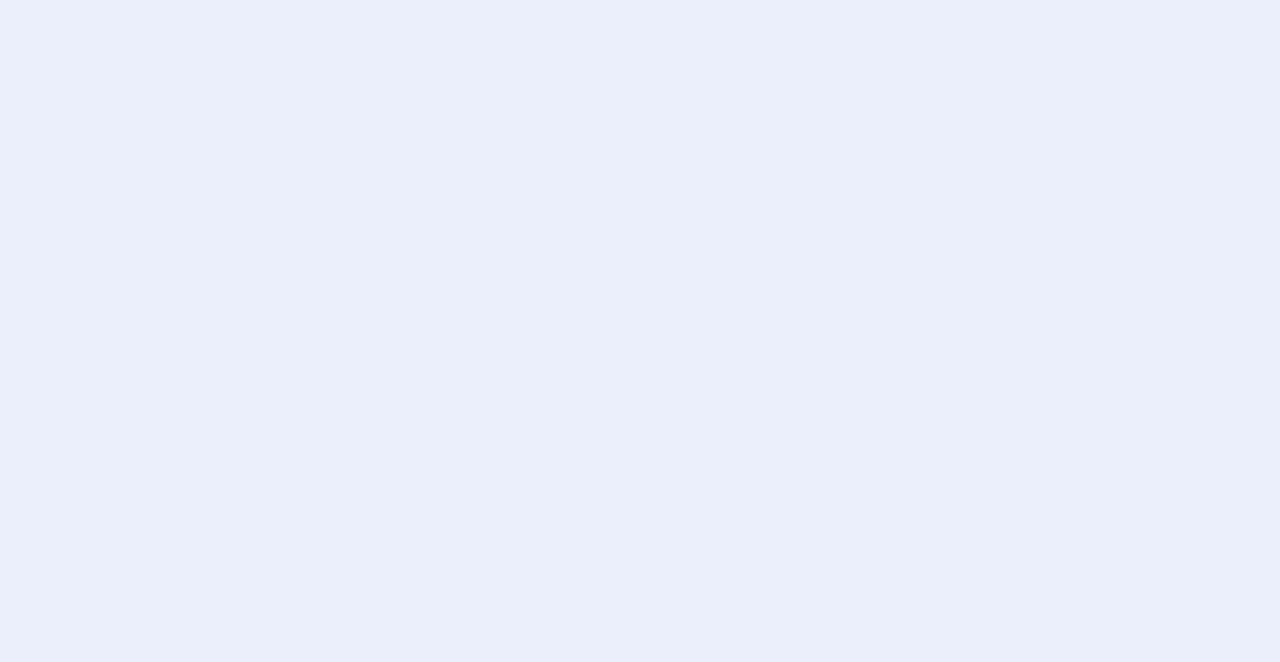
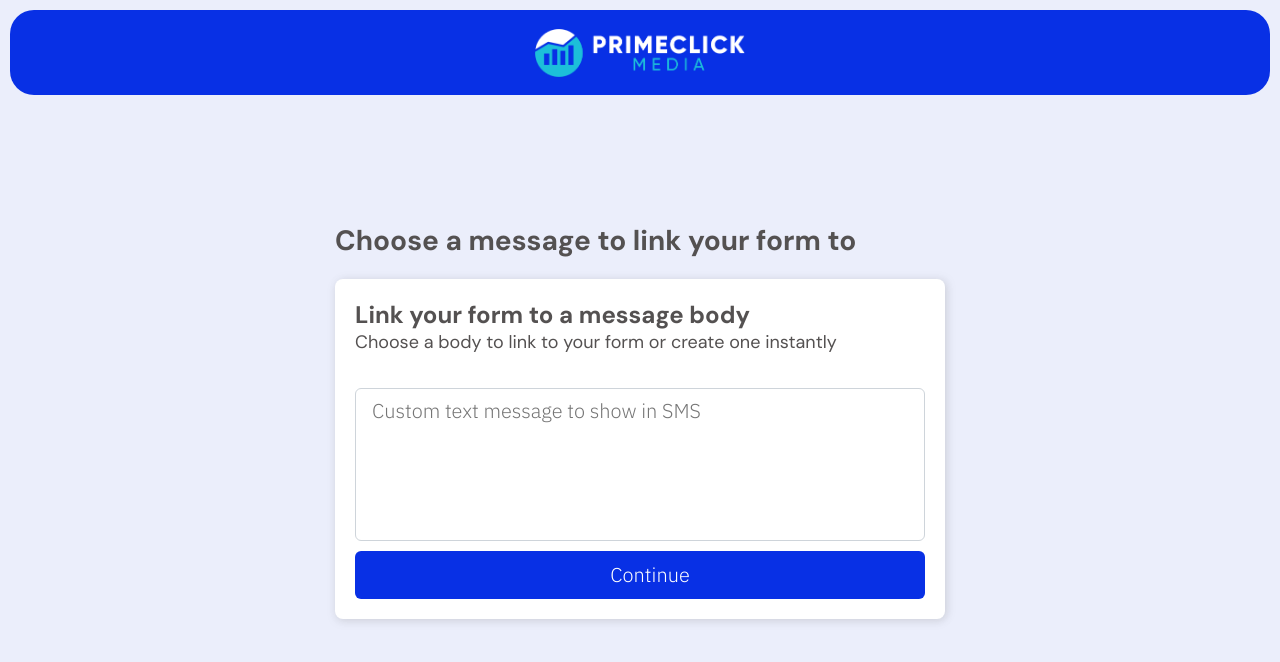
Before and after one commit to upgraded57/PrimeclickLDS, a React (Vite) app: page /new/follow-up-method/text in a window 1280 px wide. Before the commit this address had no page. Shown: the top 662 px of the page. Built offline with nearby package versions, Linux system fonts and the light colour scheme; sample sign-in values are in the browser's storage.

Commit message:
Added new lead creation flow

```diff
--- a/src/ApiCalls/Campaign/Campaign.jsx
+++ b/src/ApiCalls/Campaign/Campaign.jsx
@@ -41,7 +41,7 @@ export const uploadCampaign = async (file, navigate) => {
       toast.success("File uploaded successfully", {
         id: toastId,
       });
-      navigate("/leads");
+      navigate("/new/follow-up-method");
     })
     .catch(() => {
       toast.error("Please check the file and retry", {
--- a/src/App.jsx
+++ b/src/App.jsx
@@ -24,6 +24,9 @@ const Support = React.lazy(() => import("./Pages/Support/Support"));
 const Reports = React.lazy(() => import("./Pages/Reports/Reports"));
 const Settings = React.lazy(() => import("./Pages/Settings/Settings"));
 const Onboarding = React.lazy(() => import("./Pages/Onboarding/Onboarding"));
+const FollowUp = React.lazy(() => import("./Pages/FollowUp/FollowUp"));
+const Calls = React.lazy(() => import("./Pages/FollowUp/Calls"));
+const Text = React.lazy(() => import("./Pages/FollowUp/Text"));
 const FormWizard = React.lazy(() => import("./Pages/FormWizard/FormWizard"));
 const LeadInfo = React.lazy(() => import("./Pages/LeadInfo/LeadInfo"));
 const TempForm = React.lazy(() => import("./Pages/FormSetup/TempForm"));
@@ -148,6 +151,33 @@ function App() {
             />
 
             <Route
+              path="/new/follow-up-method"
+              element={
+                <Suspense fallback={<Loader />}>
+                  <FollowUp />
+                </Suspense>
+              }
+            />
+
+            <Route
+              path="/new/follow-up-method/call"
+              element={
+                <Suspense fallback={<Loader />}>
+                  <Calls />
+                </Suspense>
+              }
+            />
+
+            <Route
+              path="/new/follow-up-method/text"
+              element={
+                <Suspense fallback={<Loader />}>
+                  <Text />
+                </Suspense>
+              }
+            />
+
+            <Route
               path="/temp-form/:campaign_id"
               element={
                 <Suspense fallback={<Loader />}>
--- /dev/null
+++ b/src/Pages/FollowUp/Calls.jsx
@@ -0,0 +1,49 @@
+import { Link, useNavigate } from "react-router-dom";
+import Topbar from "../../Component/Topbar/Topbar";
+import Button from "../../Component/button/Button";
+import "../Onboarding/onboarding.css";
+import Input from "./../../Component/Input/Input";
+import { useState } from "react";
+
+export default function Calls() {
+  const navigate = useNavigate();
+  const [audioLink, setAudioLink] = useState("");
+  const chooseAudioLink = () => {
+    navigate("/leads");
+  };
+  return (
+    <>
+      <Topbar />
+      <div className="onboarding">
+        <h3 className="h-100">Upload an audio to link to your campaign</h3>
+        <div className="onboarding-box">
+          <div
+            className="onboarding-box-top"
+            style={{
+              paddingBottom: "20px",
+            }}
+          >
+            <h3 className="h-50">Add an audio link</h3>
+            <p className="text-body">
+              To link an audio file to your campaign kindly click{" "}
+              <Link to="https://www.opendrive.com/login?ref=%2Ffiles&s=5862827e7d">
+                here
+              </Link>
+              , after uploading your file copy the audio link and paste in the
+              tab below
+            </p>
+          </div>
+
+          <Input placeholder="Link to audio file" setValue={setAudioLink} />
+
+          <Button
+            variant="solid"
+            type="button"
+            text="Continue"
+            clickEvent={chooseAudioLink}
+          />
+        </div>
+      </div>
+    </>
+  );
+}
--- /dev/null
+++ b/src/Pages/FollowUp/FollowUp.jsx
@@ -0,0 +1,72 @@
+import Topbar from "../../Component/Topbar/Topbar";
+import "../Onboarding/onboarding.css";
+import Button from "./../../Component/button/Button";
+import { useNavigate } from "react-router-dom";
+import { useState } from "react";
+
+export default function FollowUp() {
+  const [followUpOption, setFollowUpOption] = useState("");
+  const navigate = useNavigate();
+  const chooseFollowUpOption = () => {
+    if (followUpOption.length < 1) {
+      return;
+    }
+    navigate(`/new/follow-up-method/${followUpOption}`);
+  };
+  return (
+    <>
+      <Topbar />
+      <div className="onboarding">
+        <h3 className="h-100">Choose your lead generation option:</h3>
+        <div className="onboarding-box">
+          <div
+            className="onboarding-box-top"
+            style={{
+              borderBottom: "1px solid lightgrey",
+              paddingBottom: "20px",
+              marginBottom: "20px",
+            }}
+          >
+            <h3 className="h-50" style={{ fontWeight: 500 }}>
+              Choose a Follow up Method
+            </h3>
+            <p className="text-body">
+              You are currently on the premium Plan so you have access to all
+              follow up methods
+            </p>
+          </div>
+          <div className="onboarding-box-radios">
+            <label htmlFor="text">
+              <input
+                type="radio"
+                id="text"
+                name="follow-up-method"
+                onChange={(e) => setFollowUpOption(e.target.id)}
+              />
+              <p className="text-body" style={{ fontSize: "20px" }}>
+                Text Message
+              </p>
+            </label>
+            <label htmlFor="call">
+              <input
+                type="radio"
+                id="call"
+                name="follow-up-method"
+                onChange={(e) => setFollowUpOption(e.target.id)}
+              />
+              <p className="text-body" style={{ fontSize: "20px" }}>
+                Calls
+              </p>
+            </label>
+          </div>
+          <Button
+            variant="solid"
+            type="button"
+            text="Continue"
+            clickEvent={chooseFollowUpOption}
+          />
+        </div>
+      </div>
+    </>
+  );
+}
--- /dev/null
+++ b/src/Pages/FollowUp/Text.jsx
@@ -0,0 +1,48 @@
+import { useNavigate } from "react-router-dom";
+import Topbar from "../../Component/Topbar/Topbar";
+import "../Onboarding/onboarding.css";
+import Button from "../../Component/button/Button";
+import { useState } from "react";
+
+export default function Text() {
+  const navigate = useNavigate();
+  const [customMsg, setCustomMsg] = useState("");
+  const chooseCustomMsg = () => {
+    navigate("/leads");
+  };
+  return (
+    <>
+      <Topbar />
+      <div className="onboarding">
+        <h3 className="h-100">Choose a message to link your form to</h3>
+        <div className="onboarding-box">
+          <div
+            className="onboarding-box-top"
+            style={{
+              paddingBottom: "20px",
+            }}
+          >
+            <h3 className="h-50">Link your form to a message body </h3>
+            <p className="text-body">
+              Choose a body to link to your form or create one instantly
+            </p>
+          </div>
+
+          <textarea
+            className="custom-msg-input"
+            placeholder="Custom text message to show in SMS"
+            rows={5}
+            onChange={(e) => setCustomMsg(e.target.value)}
+          ></textarea>
+
+          <Button
+            variant="solid"
+            type="button"
+            text="Continue"
+            clickEvent={chooseCustomMsg}
+          />
+        </div>
+      </div>
+    </>
+  );
+}
--- a/src/Pages/LeadInfo/LeadInfo.jsx
+++ b/src/Pages/LeadInfo/LeadInfo.jsx
@@ -1,8 +1,8 @@
 import "./leadinfo.css";
 import { useNavigate, useParams } from "react-router-dom";
-import { TiArrowBackOutline } from "react-icons/ti";
 import { RiQuillPenLine } from "react-icons/ri";
 import { useState } from "react";
+import sampleAudio from "../../assets/audio/sample-audio.mp3";
 
 // data
 import { users } from "../../Data/data";
@@ -102,7 +102,7 @@ export default function LeadInfo() {
         <div className="leadinfo-audio">
           <div className="leadinfo-audio__top">
             <AudioPlayer
-              src="http://commondatastorage.googleapis.com/codeskulptor-demos/DDR_assets/Kangaroo_MusiQue_-_The_Neverwritten_Role_Playing_Game.mp3"
+              src={sampleAudio}
               layout="horizontal-reverse"
               showJumpControls={false}
               customVolumeControls={[]}
--- a/src/Pages/Leads/Leads.jsx
+++ b/src/Pages/Leads/Leads.jsx
@@ -1,9 +1,8 @@
 import "./leads.css";
-import Card from "../../Component/Card/Card";
 import Button from "../../Component/button/Button";
 import { AiOutlinePlus } from "react-icons/ai";
 import { useState } from "react";
-import { Link, useNavigate, useParams } from "react-router-dom";
+import { Link, useNavigate } from "react-router-dom";
 import { useFetchCampaigns } from "../../ApiCalls/Campaign/Campaign";
 import moment from "moment";
 import Loader from "./../../Component/Loader/Loader";
--- a/src/Pages/Leads/leads.css
+++ b/src/Pages/Leads/leads.css
@@ -75,13 +75,3 @@
   align-items: center;
   gap: 20px;
 }
-
-.empty {
-  width: 100%;
-  flex-direction: column;
-  gap: 20px;
-  align-items: center;
-  justify-content: center;
-  display: flex;
-  padding-block: 50px;
-}
--- a/src/Pages/Onboarding/onboarding.css
+++ b/src/Pages/Onboarding/onboarding.css
@@ -4,10 +4,14 @@
   justify-content: center;
   min-height: calc(100vh - 150px);
   flex-direction: column;
+  max-width: max-content;
+  margin-inline: auto;
 }
 
+.onboarding > h3,
 .onboarding-form h3 {
   margin-bottom: 20px;
+  align-self: flex-start;
 }
 
 .onboarding-box {
@@ -16,7 +20,8 @@
   flex-direction: column;
   gap: 10px;
   background: white;
-  padding: 10px;
+  box-shadow: 0px 3px 8px 0px #82828226, 3px 0px 8px 0px #82828226;
+  padding: 20px;
   border-radius: 8px;
 }
 
@@ -73,3 +78,33 @@
   padding: 8px 16px;
   cursor: pointer;
 }
+
+.onboarding-box-radios {
+  display: flex;
+  flex-direction: column;
+  gap: 20px;
+  margin-bottom: 20px;
+}
+
+.onboarding-box-radios label {
+  display: flex;
+  gap: 20px;
+  align-items: center;
+}
+
+.custom-msg-input {
+  font-family: "IBM Plex Sans", sans-serif;
+  font-weight: 300;
+  width: 100%;
+  border-radius: var(--input-radius);
+  padding: 8px 16px;
+  border: 1px solid var(--neutral-clr-light-grey);
+  font-size: 20px;
+  margin-top: 4px;
+  resize: none;
+}
+
+.custom-msg-input::placeholder {
+  font-family: "IBM Plex Sans", sans-serif;
+  font-weight: 300;
+}
--- a/src/index.css
+++ b/src/index.css
@@ -244,3 +244,13 @@ select {
   font-family: "DM Sans", sans-serif;
   font-weight: 500;
 }
+
+.empty {
+  width: 100%;
+  flex-direction: column;
+  gap: 20px;
+  align-items: center;
+  justify-content: center;
+  display: flex;
+  padding-block: 50px;
+}
```
Also changed, not shown: src/Pages/Dashboard/Dashboard.jsx (+26 -26 lines), 1 other file (tests, documents, lock files or other folders).
